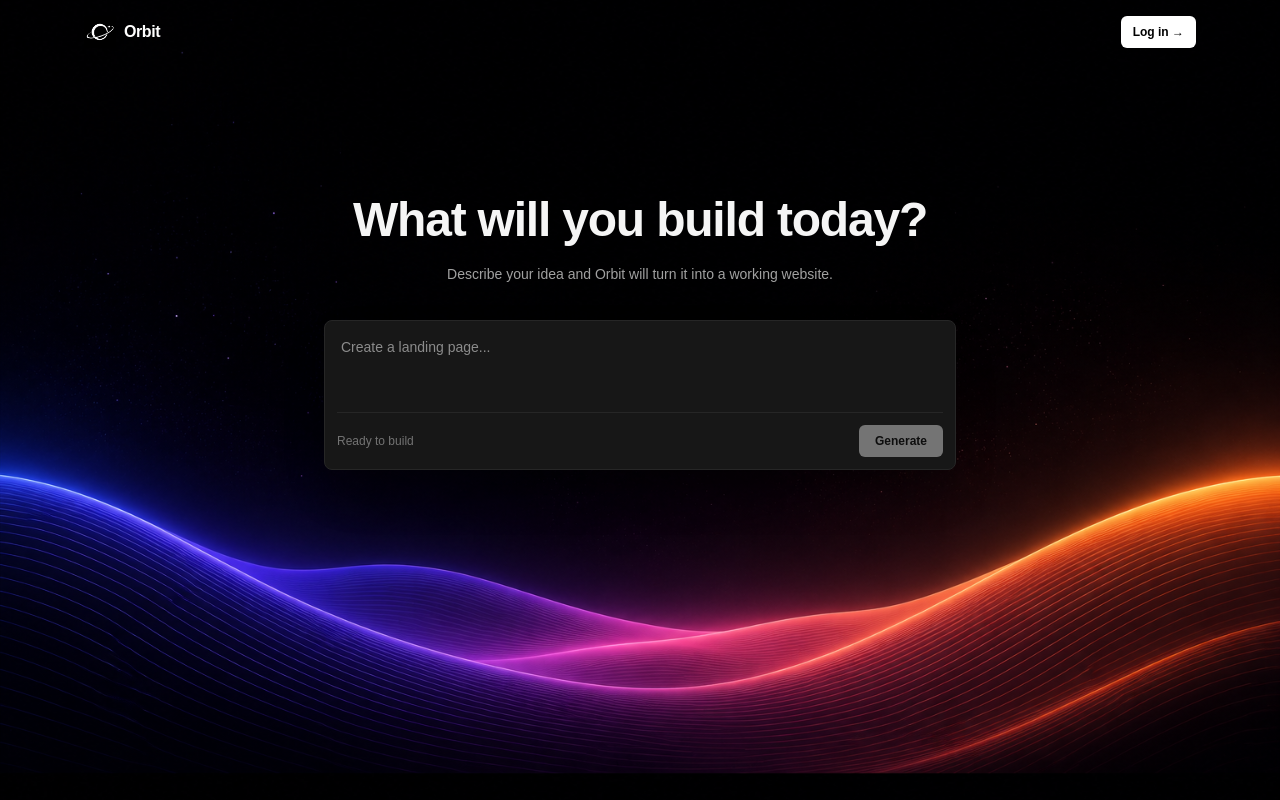
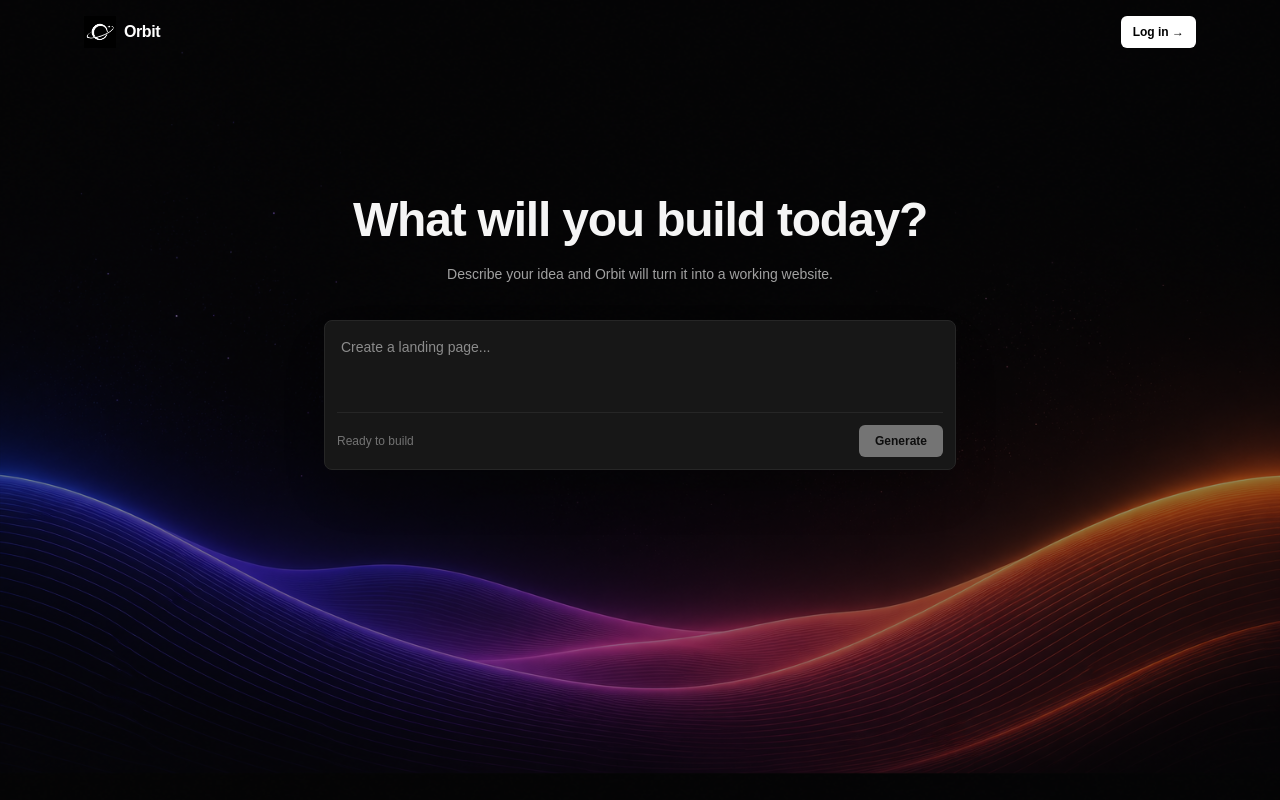
Before and after one commit to himkarr/orbit, a React (Vite) app in the folder frontend/: page / in a window 1280 px wide. Built offline with nearby package versions, Linux system fonts and the light colour scheme; no server answers.

Commit message:
feat: update logo in Generator component and adjust background opacity in Home component for improved UI consistency

```diff
--- a/frontend/src/pages/Generator.jsx
+++ b/frontend/src/pages/Generator.jsx
@@ -159,9 +159,11 @@ export default function Generator({prompt, projectId, session, onNavigate}) {
           onClick={() => onNavigate("home")}
           className="flex items-center gap-2 font-bold tracking-tight"
         >
-          <span className="grid size-7 place-items-center rounded-full border border-white text-[11px]">
-            O
-          </span>
+          <img
+            src="/src/assets/logo.png"
+            alt="Orbit Logo"
+            className="h-8 w-8"
+          />
           <span className="hidden sm:inline">Orbit</span>
         </button>
 
@@ -240,7 +242,9 @@ export default function Generator({prompt, projectId, session, onNavigate}) {
             <span className="text-[11px] font-medium uppercase tracking-wider text-neutral-500">
               Files
             </span>
-            <span className="text-[11px] text-neutral-600">{fileNames.length}</span>
+            <span className="text-[11px] text-neutral-600">
+              {fileNames.length}
+            </span>
           </div>
           <nav className="flex-1 overflow-y-auto p-2">
             {fileNames.map((filename) => {
@@ -296,7 +300,9 @@ export default function Generator({prompt, projectId, session, onNavigate}) {
                 <Preview files={files} />
               ) : (
                 <div className="flex h-full items-center justify-center text-sm text-neutral-600">
-                  {streaming ? "Waiting for preview..." : "Preview will appear here."}
+                  {streaming
+                    ? "Waiting for preview..."
+                    : "Preview will appear here."}
                 </div>
               )}
             </div>
--- a/frontend/src/pages/Home.jsx
+++ b/frontend/src/pages/Home.jsx
@@ -7,10 +7,9 @@ export default function Home({session, onNavigate, onGenerate, onOpenProject, on
     <main className="min-h-screen bg-neutral-950 text-neutral-100">
       <Navbar session={session} onNavigate={onNavigate} onSignOut={onSignOut} />
       <section className="isolate overflow-hidden">
-        {/* relative */}
         <div
           aria-hidden="true"
-          className="absolute inset-0 -z-10 bg-cover opacity-100"
+          className="absolute inset-0 -z-10 bg-cover opacity-55"
           style={{backgroundImage: `url(${backgroundImage})`, backgroundPosition: "center -80px"}}
         />
         <div className="mx-auto flex w-full max-w-2xl flex-col items-center px-5 pb-20 pt-28 text-center">
```
